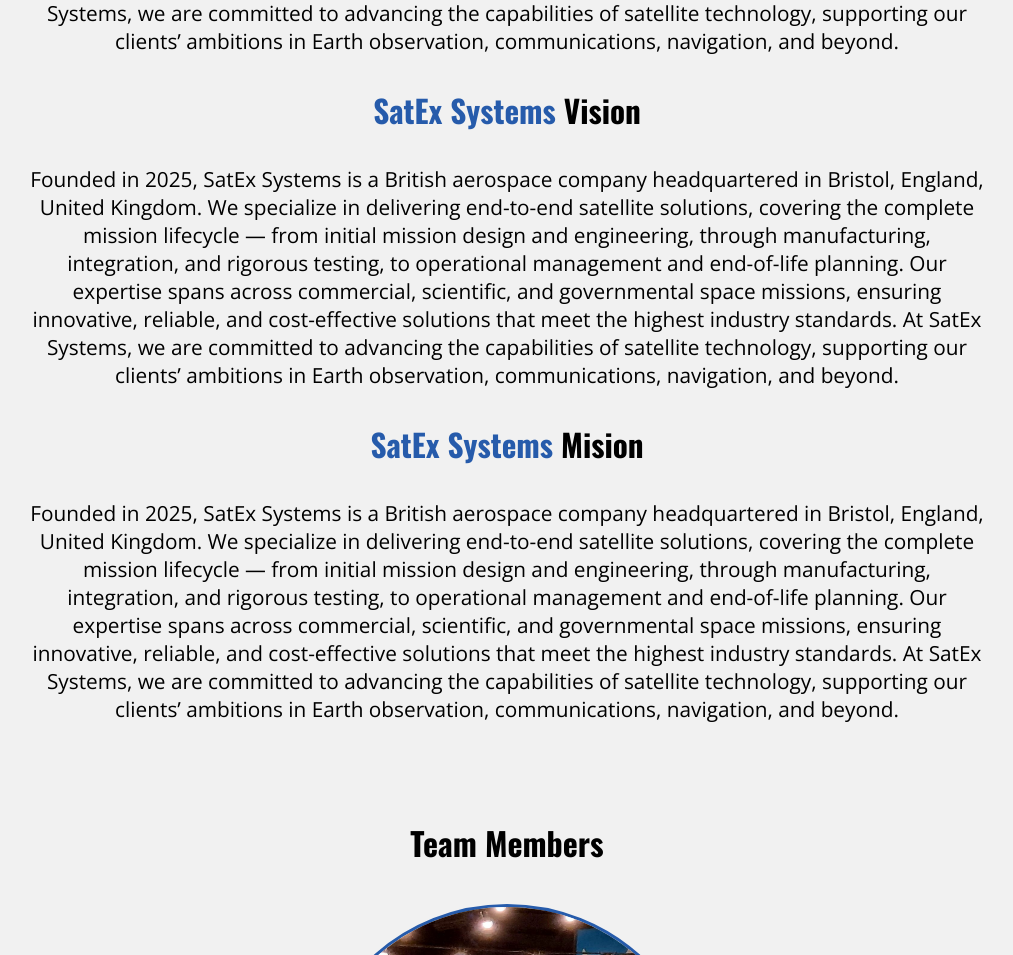
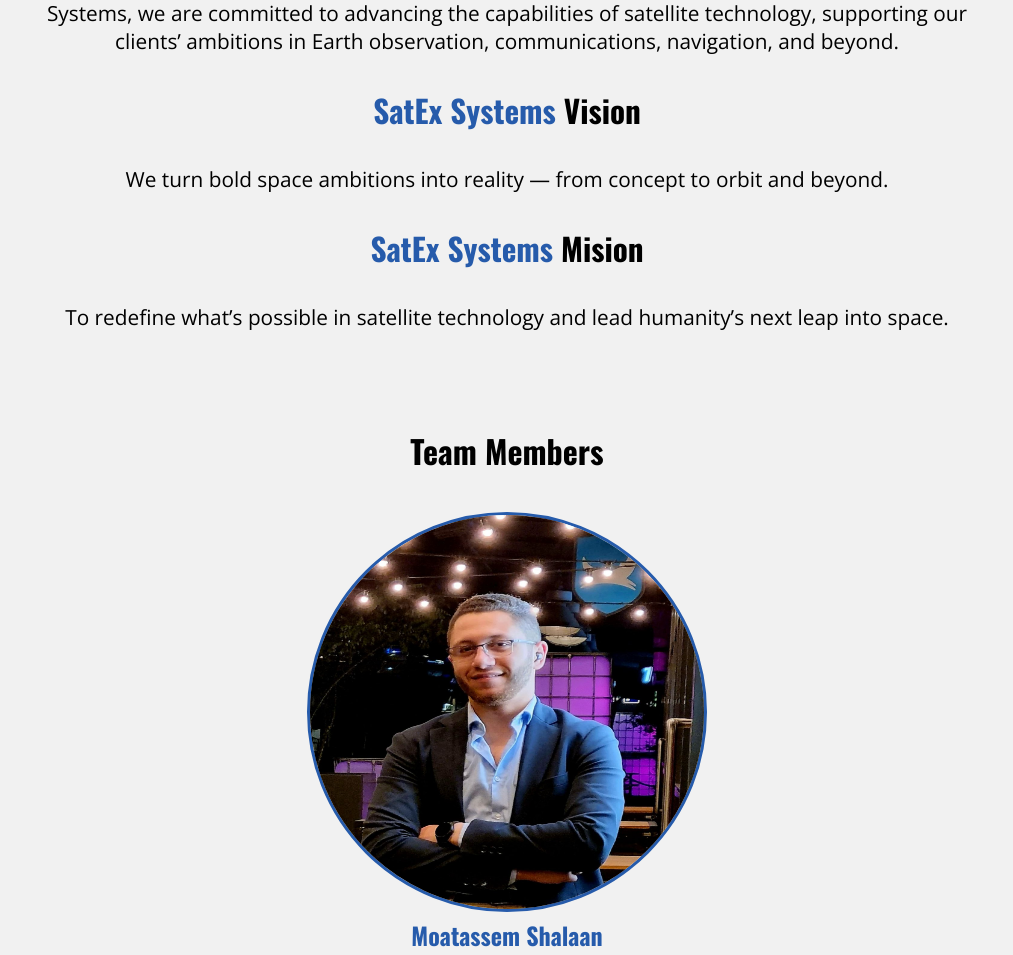
Before and after one commit to moatazsakar/Website, a plain HTML site: page Index.html in a window 1280 px wide. Shown: the part 1143-2098 px from the top of the page, without its empty margins (133-1146 px from the left). Drawn offline with nearby package versions, Linux system fonts and the light colour scheme.

Commit message:
Second Version

```diff
--- a/Index.html
+++ b/Index.html
@@ -49,13 +49,9 @@
 Our expertise spans across commercial, scientific, and governmental space missions, ensuring innovative, reliable, and cost-effective solutions that meet the highest industry standards. At SatEx Systems, we are committed to advancing the capabilities of satellite technology, supporting our clients’ ambitions in Earth observation, communications, navigation, and beyond.
                     </p>
                     <h2 class="header-about"><span class="text-primary">SatEx Systems</span> Vision</h2>
-                    <p style="padding: 2rem;"> Founded in 2025, SatEx Systems is a British aerospace company headquartered in Bristol, England, United Kingdom. We specialize in delivering end-to-end satellite solutions, covering the complete mission lifecycle — from initial mission design and engineering, through manufacturing, integration, and rigorous testing, to operational management and end-of-life planning.
-Our expertise spans across commercial, scientific, and governmental space missions, ensuring innovative, reliable, and cost-effective solutions that meet the highest industry standards. At SatEx Systems, we are committed to advancing the capabilities of satellite technology, supporting our clients’ ambitions in Earth observation, communications, navigation, and beyond.
-                    </p>
+                    <p style="padding: 2rem;"> We turn bold space ambitions into reality — from concept to orbit and beyond.</p>
                     <h2 class="header-about"><span class="text-primary">SatEx Systems</span> Mision</h2>
-                    <p style="padding: 2rem;"> Founded in 2025, SatEx Systems is a British aerospace company headquartered in Bristol, England, United Kingdom. We specialize in delivering end-to-end satellite solutions, covering the complete mission lifecycle — from initial mission design and engineering, through manufacturing, integration, and rigorous testing, to operational management and end-of-life planning.
-Our expertise spans across commercial, scientific, and governmental space missions, ensuring innovative, reliable, and cost-effective solutions that meet the highest industry standards. At SatEx Systems, we are committed to advancing the capabilities of satellite technology, supporting our clients’ ambitions in Earth observation, communications, navigation, and beyond.
-                    </p>
+                    <p style="padding: 2rem;"> To redefine what’s possible in satellite technology and lead humanity’s next leap into space.</p>
                 </div>
                 <h2 style="text-align: center; margin-top: 5%; font-size: 200%;"> Team Members</h2>
                     <div style="text-align: center;">
```
Also changed, not shown: 1 other file.
